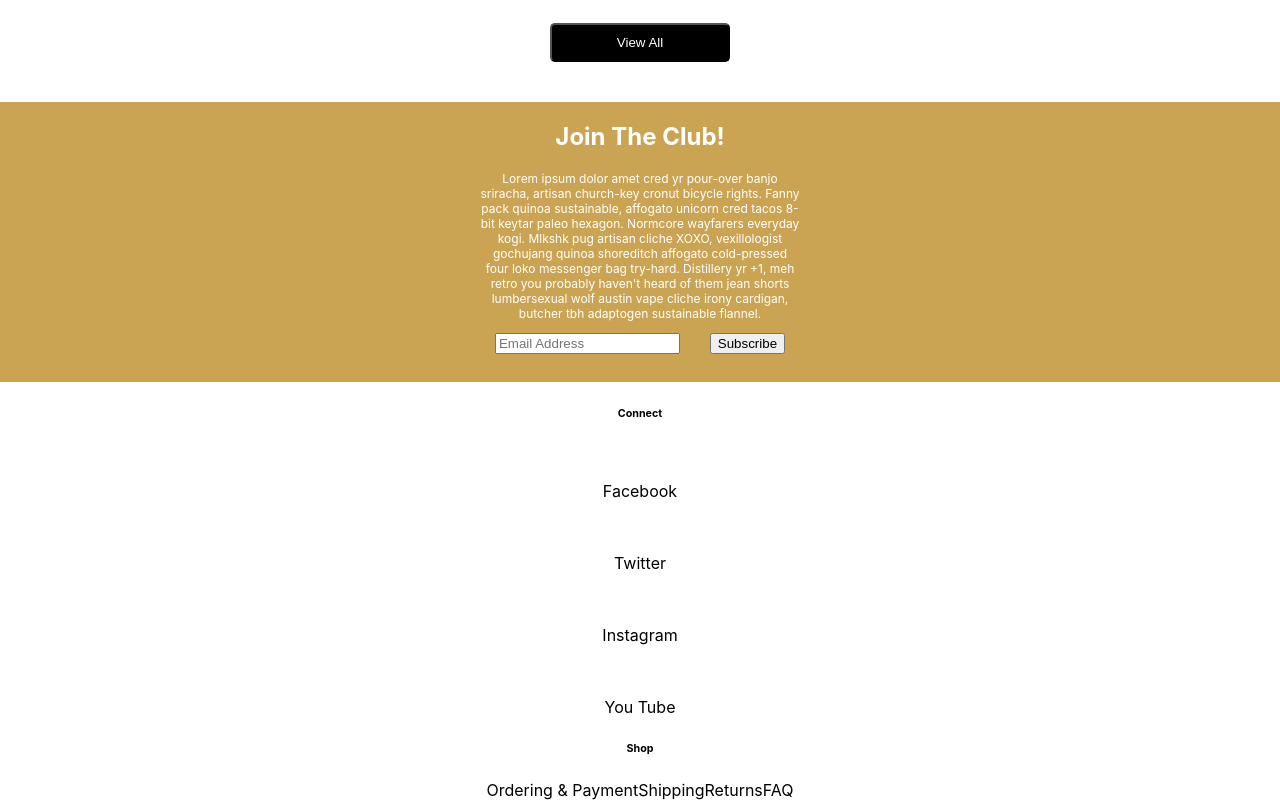
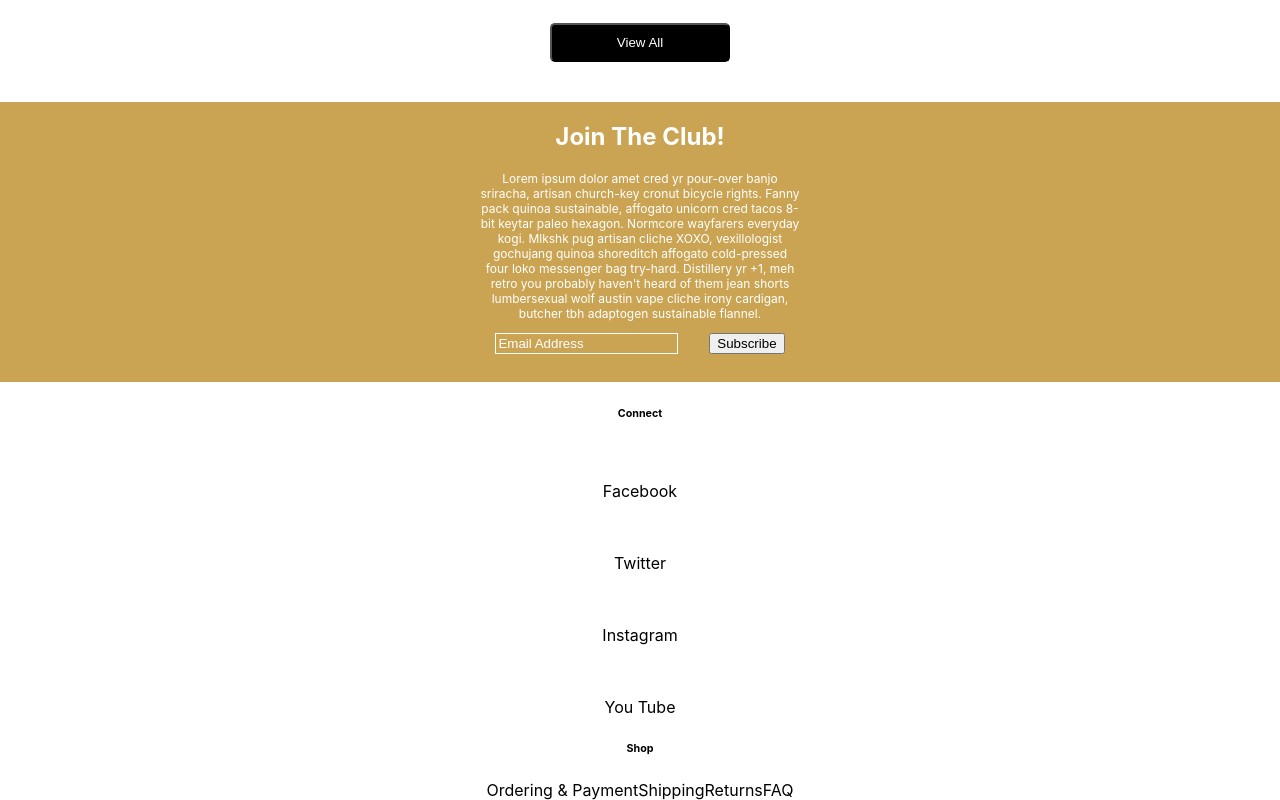
Before and after one commit to nickborbe/amp-client, a React (Create React App) app: page / in a window 1280 px wide. Shown: the part 4581-5381 px from the top of the page. Built offline with nearby package versions, Linux system fonts and the light colour scheme.

Commit message:
join club section format

```diff
--- a/src/styles/homepage.css
+++ b/src/styles/homepage.css
@@ -227,3 +227,13 @@
     display: flex;
     justify-content: space-around;
 }
+
+#join-club-wrapper input{
+    background-color: transparent;
+    border: 1px solid white;
+    color: white;
+}
+
+::placeholder{
+    color: white;
+}
```
